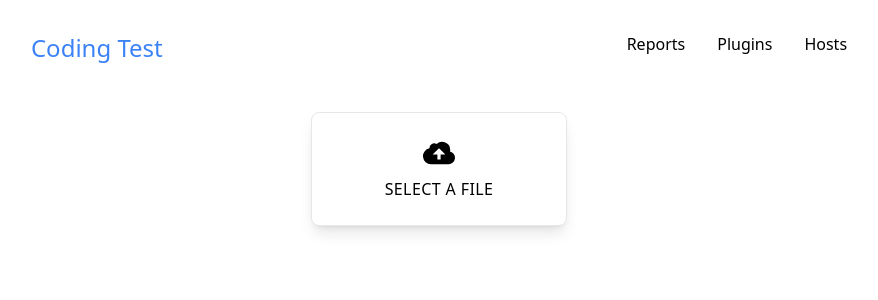
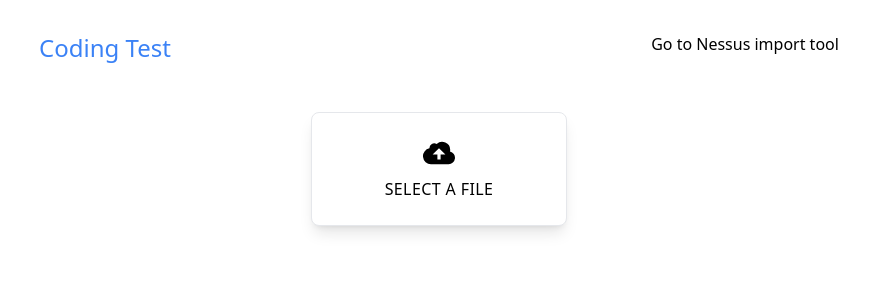
Before and after one commit to oleksandr612/RoR-Code-Challenge, a Vue app in the folder frontend/: page / in a window 1280 px wide. Shown: the top 300 px of the page, without its empty margins (201-1079 px from the left). Built offline with nearby package versions, Linux system fonts and the light colour scheme.

Commit message:
update app layout

```diff
--- a/frontend/src/layouts/AppLayout.vue
+++ b/frontend/src/layouts/AppLayout.vue
@@ -7,9 +7,9 @@
         </h3>
       </div>
       <div class="space-x-8">
-        <router-link :to="{ name: 'reports' }">Reports</router-link>
-        <a href="">Plugins</a>
-        <a href="">Hosts</a>
+        <router-link :to="{ name: 'reports' }">
+          Go to Nessus import tool
+        </router-link>
       </div>
     </nav>
 
```
